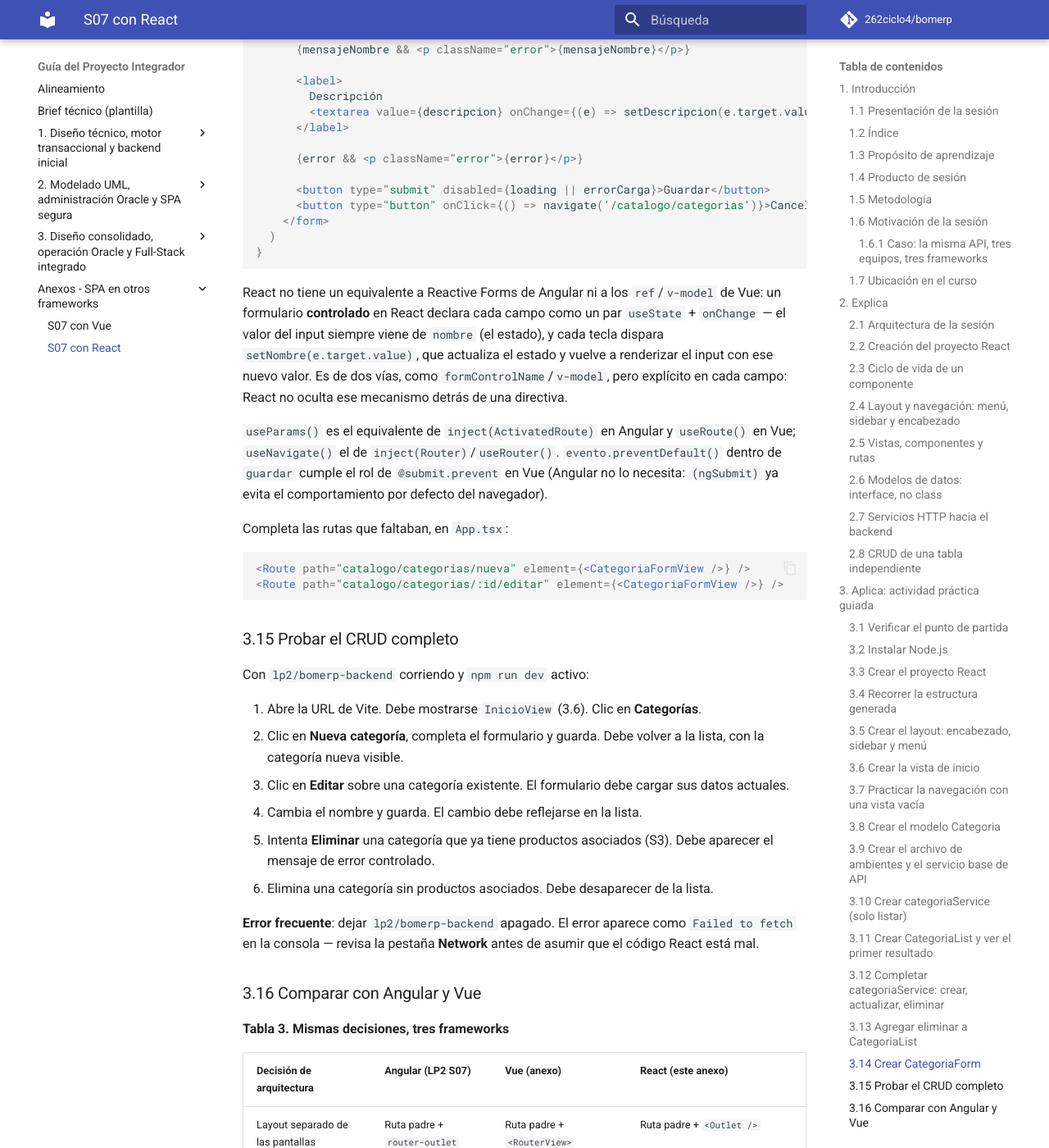
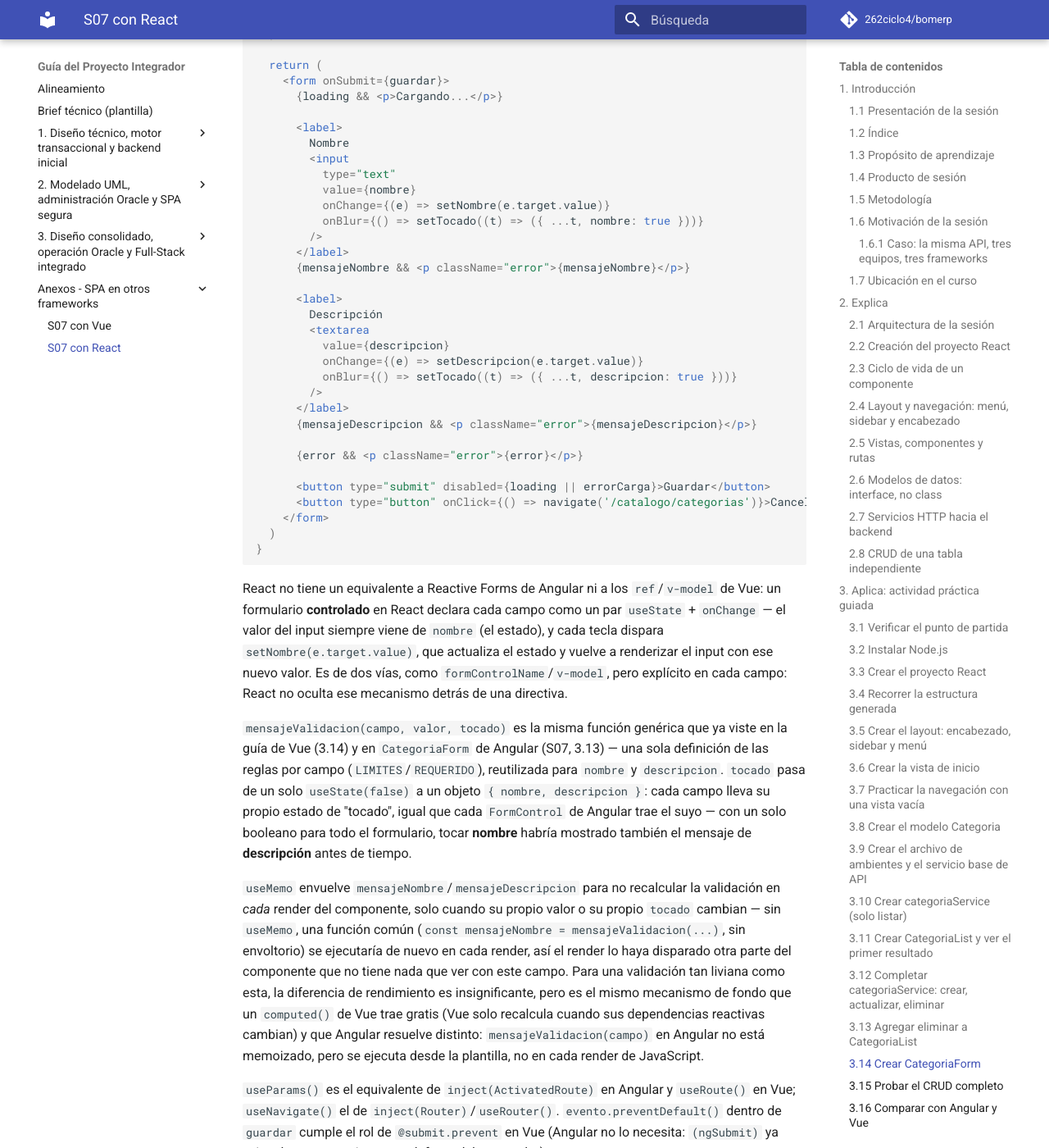
Before and after one commit to 262ciclo4/bomerp, an MkDocs documentation site: the page built from docs/proyecto-integrador/anexos/S07_Creacion_Arquitectura_SPA_React.md, in a window 1280 px wide and 1400 px high, scrolled down 20439 px. Shown: the whole window at 82% size. Built offline with MkDocs 1.6.1 and Material for MkDocs 9.7.7, drawn with Linux system fonts in a browser that asks for light colours; comment, search, counter and statistics services are not loaded; some of the changed text lies outside the part shown.

Commit message:
S07 vue react

````diff
--- a/docs/proyecto-integrador/anexos/S07_Creacion_Arquitectura_SPA_React.md
+++ b/docs/proyecto-integrador/anexos/S07_Creacion_Arquitectura_SPA_React.md
@@ -696,9 +696,20 @@
 Crea `src/features/catalogo/categoria/CategoriaFormView.tsx`:
 
 ```tsx
-import { useState, useEffect } from 'react'
+import { useState, useEffect, useMemo } from 'react'
 import { useParams, useNavigate } from 'react-router-dom'
 import { crear, actualizar, obtener } from './categoria-service'
+
+const LIMITES = { nombre: 80, descripcion: 200 } as const
+const REQUERIDO = { nombre: true, descripcion: false } as const
+
+function mensajeValidacion(campo: 'nombre' | 'descripcion', valor: string, tocado: boolean): string {
+  if (!tocado) return ''
+  const limpio = valor.trim()
+  if (REQUERIDO[campo] && !limpio) return 'Este campo es obligatorio.'
+  if (limpio.length > LIMITES[campo]) return `Máximo ${LIMITES[campo]} caracteres.`
+  return ''
+}
 
 export default function CategoriaFormView() {
   const { id: idParam } = useParams()
@@ -707,7 +718,7 @@
 
   const [nombre, setNombre] = useState('')
   const [descripcion, setDescripcion] = useState('')
-  const [tocado, setTocado] = useState(false)
+  const [tocado, setTocado] = useState({ nombre: false, descripcion: false })
   const [error, setError] = useState<string | null>(null)
   const [loading, setLoading] = useState(false)
   const [errorCarga, setErrorCarga] = useState(false)
@@ -728,24 +739,27 @@
       .finally(() => setLoading(false))
   }, [id])
 
-  const mensajeNombre = (() => {
-    if (!tocado) return ''
-    const valor = nombre.trim()
-    if (!valor) return 'Este campo es obligatorio.'
-    if (valor.length > 80) return 'Máximo 80 caracteres.'
-    return ''
-  })()
+  const mensajeNombre = useMemo(
+    () => mensajeValidacion('nombre', nombre, tocado.nombre),
+    [nombre, tocado.nombre],
+  )
+  const mensajeDescripcion = useMemo(
+    () => mensajeValidacion('descripcion', descripcion, tocado.descripcion),
+    [descripcion, tocado.descripcion],
+  )
 
   function guardar(evento: React.FormEvent) {
     evento.preventDefault()
     if (loading || errorCarga) return
 
     setError(null)
-    setTocado(true)
+    setTocado({ nombre: true, descripcion: true })
     const nombreLimpio = nombre.trim()
     setNombre(nombreLimpio)
 
-    if (!nombreLimpio || nombreLimpio.length > 80) return
+    const nombreInvalido = mensajeValidacion('nombre', nombreLimpio, true)
+    const descripcionInvalida = mensajeValidacion('descripcion', descripcion, true)
+    if (nombreInvalido || descripcionInvalida) return
 
     const valor = { nombre: nombreLimpio, descripcion }
     const peticion = id ? actualizar(id, valor) : crear(valor)
@@ -767,15 +781,20 @@
           type="text"
           value={nombre}
           onChange={(e) => setNombre(e.target.value)}
-          onBlur={() => setTocado(true)}
+          onBlur={() => setTocado((t) => ({ ...t, nombre: true }))}
         />
       </label>
       {mensajeNombre && <p className="error">{mensajeNombre}</p>}
 
       <label>
         Descripción
-        <textarea value={descripcion} onChange={(e) => setDescripcion(e.target.value)} />
+        <textarea
+          value={descripcion}
+          onChange={(e) => setDescripcion(e.target.value)}
+          onBlur={() => setTocado((t) => ({ ...t, descripcion: true }))}
+        />
       </label>
+      {mensajeDescripcion && <p className="error">{mensajeDescripcion}</p>}
 
       {error && <p className="error">{error}</p>}
 
@@ -787,6 +806,10 @@
 ```
 
 React no tiene un equivalente a Reactive Forms de Angular ni a los `ref`/`v-model` de Vue: un formulario **controlado** en React declara cada campo como un par `useState` + `onChange` — el valor del input siempre viene de `nombre` (el estado), y cada tecla dispara `setNombre(e.target.value)`, que actualiza el estado y vuelve a renderizar el input con ese nuevo valor. Es de dos vías, como `formControlName`/`v-model`, pero explícito en cada campo: React no oculta ese mecanismo detrás de una directiva.
+
+`mensajeValidacion(campo, valor, tocado)` es la misma función genérica que ya viste en la guía de Vue (3.14) y en `CategoriaForm` de Angular (S07, 3.13) — una sola definición de las reglas por campo (`LIMITES`/`REQUERIDO`), reutilizada para `nombre` y `descripcion`. `tocado` pasa de un solo `useState(false)` a un objeto `{ nombre, descripcion }`: cada campo lleva su propio estado de "tocado", igual que cada `FormControl` de Angular trae el suyo — con un solo booleano para todo el formulario, tocar **nombre** habría mostrado también el mensaje de **descripción** antes de tiempo.
+
+`useMemo` envuelve `mensajeNombre`/`mensajeDescripcion` para no recalcular la validación en *cada* render del componente, solo cuando su propio valor o su propio `tocado` cambian — sin `useMemo`, una función común (`const mensajeNombre = mensajeValidacion(...)`, sin envoltorio) se ejecutaría de nuevo en cada render, así el render lo haya disparado otra parte del componente que no tiene nada que ver con este campo. Para una validación tan liviana como esta, la diferencia de rendimiento es insignificante, pero es el mismo mecanismo de fondo que un `computed()` de Vue trae gratis (Vue solo recalcula cuando sus dependencias reactivas cambian) y que Angular resuelve distinto: `mensajeValidacion(campo)` en Angular no está memoizado, pero se ejecuta desde la plantilla, no en cada render de JavaScript.
 
 `useParams()` es el equivalente de `inject(ActivatedRoute)` en Angular y `useRoute()` en Vue; `useNavigate()` el de `inject(Router)`/`useRouter()`. `evento.preventDefault()` dentro de `guardar` cumple el rol de `@submit.prevent` en Vue (Angular no lo necesita: `(ngSubmit)` ya evita el comportamiento por defecto del navegador).
 
--- a/docs/proyecto-integrador/anexos/S07_Creacion_Arquitectura_SPA_Vue.md
+++ b/docs/proyecto-integrador/anexos/S07_Creacion_Arquitectura_SPA_Vue.md
@@ -717,20 +717,26 @@
 
 const id = computed(() => route.params.id ? Number(route.params.id) : null)
 
+const LIMITES = { nombre: 80, descripcion: 200 } as const
+const REQUERIDO = { nombre: true, descripcion: false } as const
+
 const nombre = ref('')
 const descripcion = ref('')
-const tocado = ref(false)
+const tocado = reactive({ nombre: false, descripcion: false })
 const error = ref<string | null>(null)
 const loading = ref(false)
 const errorCarga = ref(false)
 
-const mensajeNombre = computed(() => {
-  if (!tocado.value) return ''
-  const valor = nombre.value.trim()
-  if (!valor) return 'Este campo es obligatorio.'
-  if (valor.length > 80) return 'Máximo 80 caracteres.'
+function mensajeValidacion(campo: 'nombre' | 'descripcion', valor: string): string {
+  if (!tocado[campo]) return ''
+  const limpio = valor.trim()
+  if (REQUERIDO[campo] && !limpio) return 'Este campo es obligatorio.'
+  if (limpio.length > LIMITES[campo]) return `Máximo ${LIMITES[campo]} caracteres.`
   return ''
-})
+}
+
+const mensajeNombre = computed(() => mensajeValidacion('nombre', nombre.value))
+const mensajeDescripcion = computed(() => mensajeValidacion('descripcion', descripcion.value))
 
 onMounted(async () => {
   if (!id.value) return
@@ -752,10 +758,11 @@
   if (loading.value || errorCarga.value) return
 
   error.value = null
-  tocado.value = true
+  tocado.nombre = true
+  tocado.descripcion = true
   nombre.value = nombre.value.trim()
 
-  if (mensajeNombre.value) return
+  if (mensajeNombre.value || mensajeDescripcion.value) return
 
   const valor = { nombre: nombre.value, descripcion: descripcion.value }
 
@@ -785,14 +792,15 @@
 
     <label>
       Nombre
-      <input type="text" v-model="nombre" @blur="tocado = true" />
+      <input type="text" v-model="nombre" @blur="tocado.nombre = true" />
     </label>
     <p v-if="mensajeNombre" class="error">{{ mensajeNombre }}</p>
 
     <label>
       Descripción
-      <textarea v-model="descripcion"></textarea>
+      <textarea v-model="descripcion" @blur="tocado.descripcion = true"></textarea>
     </label>
+    <p v-if="mensajeDescripcion" class="error">{{ mensajeDescripcion }}</p>
 
     <p v-if="error" class="error">{{ error }}</p>
 
@@ -802,9 +810,11 @@
 </template>
 ```
 
-Vue no tiene un equivalente directo a Reactive Forms de Angular (`FormBuilder`/`FormGroup`, S07 2.4-2.6): la forma idiomática de un formulario en Vue es `v-model` sobre `ref`s sueltos, con la validación armada a mano en `computed()` — no hace falta ninguna librería aparte para un formulario de dos campos (mismo criterio que evitó Pinia en 3.3). `v-model="nombre"` es de dos vías, igual que `formControlName` en Angular: escribir en el input actualiza `nombre.value`, y asignar `nombre.value = ...` (como hace `onMounted` al cargar la categoría) actualiza el input.
+Vue no tiene un equivalente directo a Reactive Forms de Angular (`FormBuilder`/`FormGroup`, S07 2.4-2.6): la forma idiomática de un formulario en Vue es `v-model` sobre `ref`s sueltos, con la validación armada a mano — no hace falta ninguna librería aparte para un formulario de dos campos (mismo criterio que evitó Pinia en 3.3). `v-model="nombre"` es de dos vías, igual que `formControlName` en Angular: escribir en el input actualiza `nombre.value`, y asignar `nombre.value = ...` (como hace `onMounted` al cargar la categoría) actualiza el input.
 
-`tocado` cumple el rol de `touched` en Angular: el mensaje de validación no aparece hasta que el usuario sale del campo (`@blur`) o intenta guardar. `useRoute()`/`useRouter()` son *composables* — funciones que empiezan con `use` y devuelven estado reactivo o utilidades, el patrón central de la Composition API de Vue (Vue, 2026f); son el equivalente de `inject(ActivatedRoute)`/`inject(Router)` en Angular. `@submit.prevent` evita que el formulario recargue la página al enviarse — el equivalente de que Angular no necesite nada especial porque `(ngSubmit)` ya se comporta así por defecto.
+`mensajeValidacion(campo, valor)` es una sola función genérica para los dos campos — el mismo rol que `mensajeValidacion(campo: 'nombre' | 'descripcion')` en `CategoriaForm` de Angular (S07, 3.13): `LIMITES`/`REQUERIDO` centralizan las reglas de cada campo en un solo lugar, y `mensajeNombre`/`mensajeDescripcion` son dos `computed()` que solo llaman a esa función con su propio campo — sin repetir la lógica de validar dos veces. `tocado` pasa de un solo `ref(false)` a un `reactive({ nombre: false, descripcion: false })`: cada campo lleva su propio estado de "tocado", igual que en Angular cada `FormControl` trae el suyo (`control.touched`) — con un solo booleano para todo el formulario, tocar **nombre** habría mostrado también el mensaje de **descripción** antes de que el usuario llegara a ese campo.
+
+`useRoute()`/`useRouter()` son *composables* — funciones que empiezan con `use` y devuelven estado reactivo o utilidades, el patrón central de la Composition API de Vue (Vue, 2026f); son el equivalente de `inject(ActivatedRoute)`/`inject(Router)` en Angular. `@submit.prevent` evita que el formulario recargue la página al enviarse — el equivalente de que Angular no necesite nada especial porque `(ngSubmit)` ya se comporta así por defecto.
 
 Completa las rutas que faltaban:
 
````
Also changed, not shown: other parts of docs/proyecto-integrador/anexos/S07_Creacion_Arquitectura_SPA_Vue.md (+1 -1 lines).
